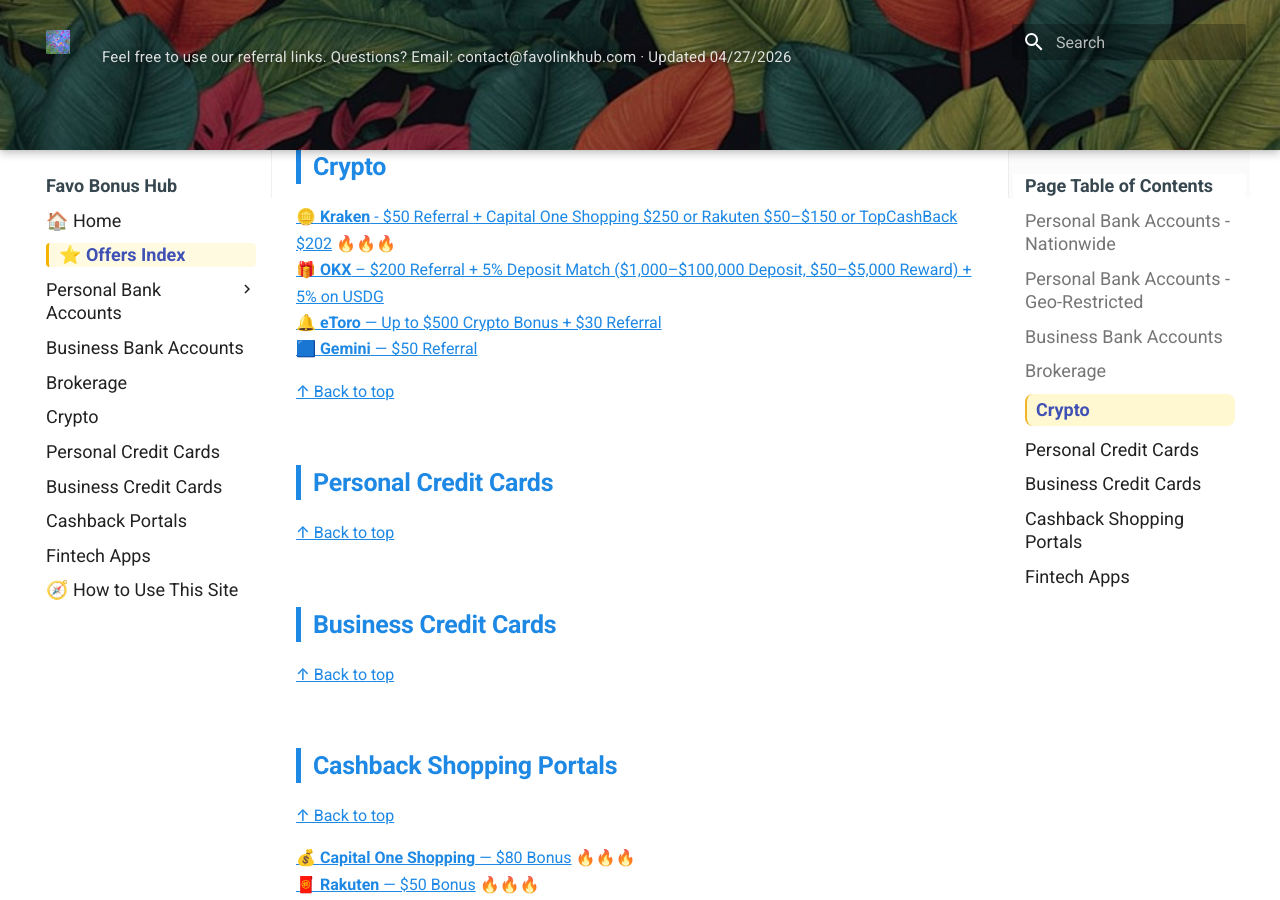
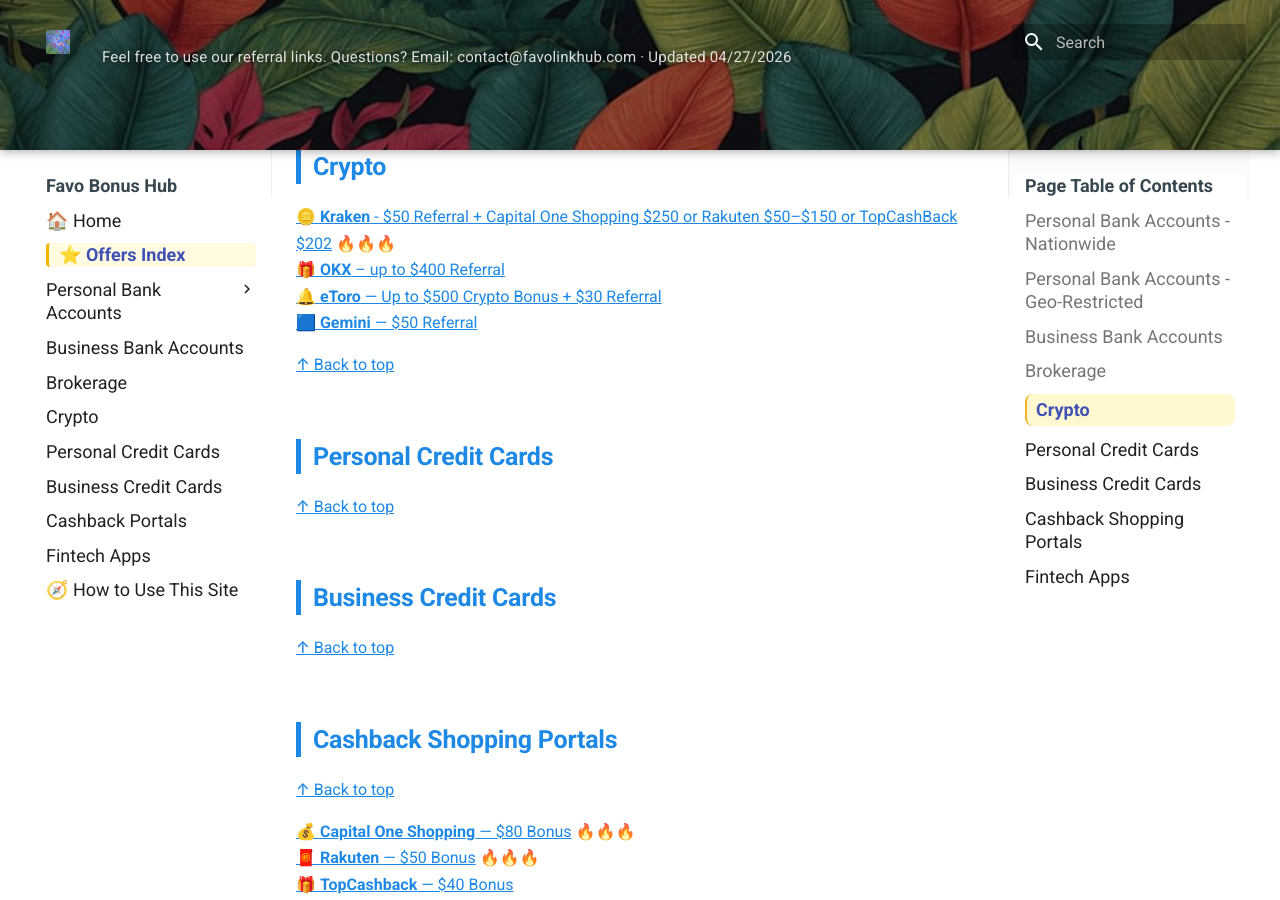
Before and after one commit to whispersofzephyr/favolinkhub-site, an MkDocs documentation site: the page built from docs/offers-index.md, in a window 1280 px wide and 900 px high, scrolled down 1810 px. Built offline with MkDocs 1.6.1 and Material for MkDocs 9.7.7, drawn with Linux system fonts in a browser that asks for light colours.

Commit message:
Revise OKX referral offer to up to $400
Updated OKX referral offer details.

```diff
--- a/docs/offers-index.md
+++ b/docs/offers-index.md
@@ -67,7 +67,7 @@ All current offers, organized by categories:
 ## Crypto
 
 [🪙 **Kraken** - $50 Referral + Capital One Shopping $250 or Rakuten $50–$150 or TopCashBack $202](crypto.md#cr-kraken) 🔥🔥🔥
-[🎁 **OKX** – $200 Referral + 5% Deposit Match ($1,000–$100,000 Deposit, $50–$5,000 Reward) + 5% on USDG](crypto.md#cr-okx)
+[🎁 **OKX** – up to $400 Referral](crypto.md#cr-okx)
 [🔔 **eToro** — Up to $500 Crypto Bonus + $30 Referral](crypto.md#cr-etoro)
 [🟦 **Gemini** — $50 Referral](crypto.md#cr-gemini)
 
```
